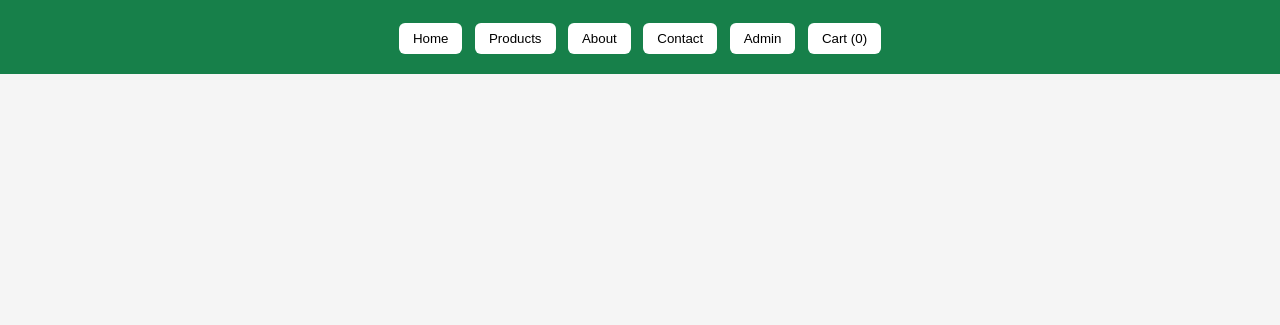
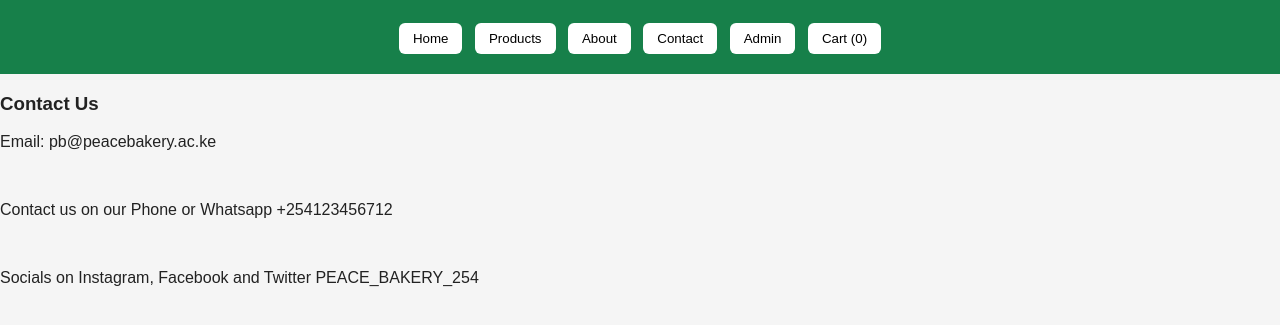
Before and after one commit to 2403585-prog/PEACE_BAKERY_, a plain HTML site: page index.html in a window 1280 px wide. Both pictures are taken after a click on the button "Contact". Shown: the part 77-402 px from the top of the page. Drawn offline with Linux system fonts and the light colour scheme.

Commit message:
Fix HTML encoding issues in index.html

```diff
--- a/index.html
+++ b/index.html
@@ -39,16 +39,16 @@
     <!-- ABOUT -->
     <section id="about-section" class="hidden">
       <h3>About Peace Bakery</h3>
-      <p>Peace Bakery reduces food waste by donating near-expiry items to people in need.</p><br
-      <p>The Bakery offers Magnificent bakery goods for your taste buds </p><br
+      <p>Peace Bakery reduces food waste by donating near-expiry items to people in need.</p><br>
+      <p>The Bakery offers Magnificent bakery goods for your taste buds </p>
     </section>
 
     <!-- CONTACT -->
     <section id="contact-section" class="hidden">
       <h3>Contact Us</h3>
-      <p>Email: pb@peacebakery.ac.ke</p><br
-      <p>Contact us on our Phone or Whatsapp +254123456712</p><br
-      <p>Socials on Instagram, Facebook and Twitter PEACE_BAKERY_254</p><br
+      <p>Email: pb@peacebakery.ac.ke</p><br>
+      <p>Contact us on our Phone or Whatsapp +254123456712</p><br>
+      <p>Socials on Instagram, Facebook and Twitter PEACE_BAKERY_254</p>
     </section>
   </main>
 
```
